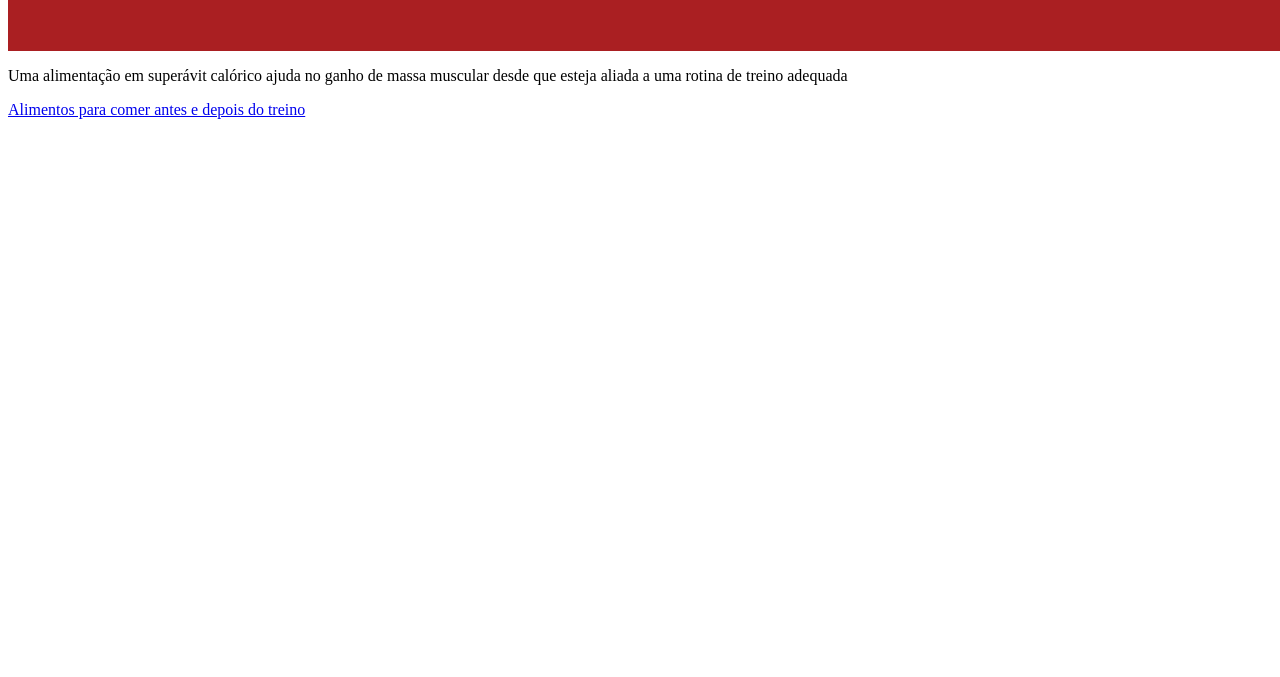
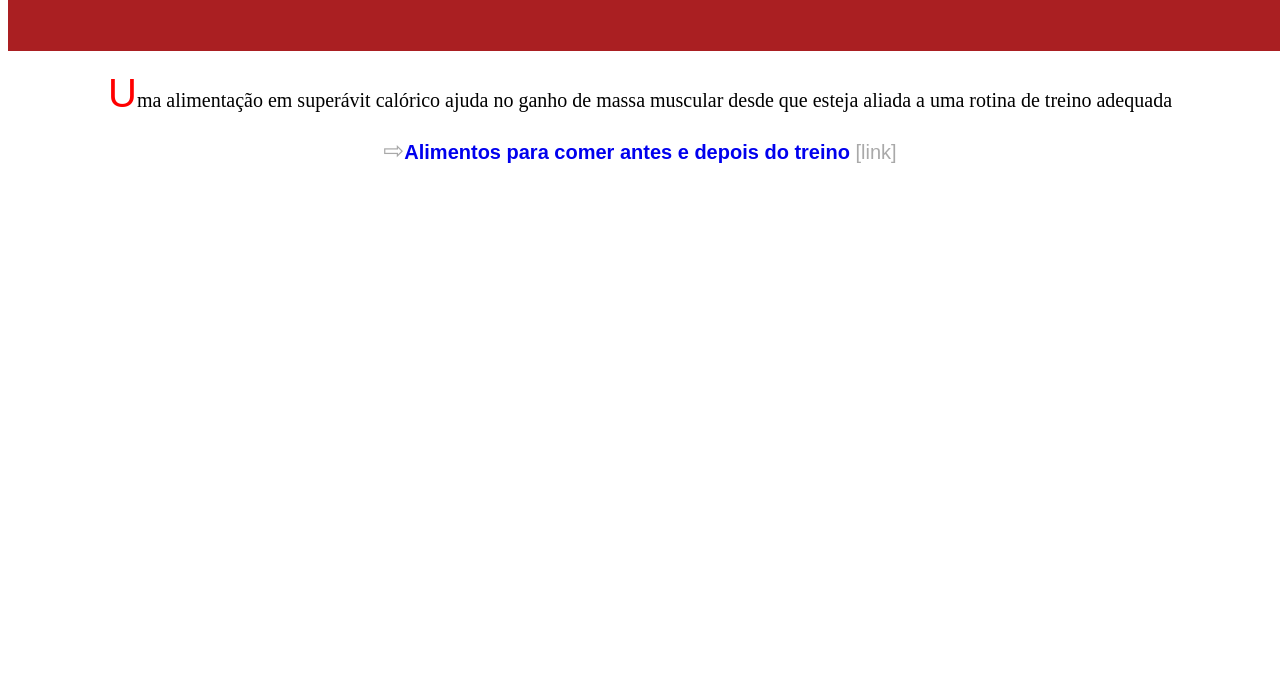
Before and after one commit to jussie-lopes23/montagem_site, a plain HTML site: page tipo_alimentacao.html in a window 1280 px wide. Shown: the part 123-800 px from the top of the page. Drawn offline with Linux system fonts and the light colour scheme.

Commit message:
Update style.css

```diff
--- a/style.css
+++ b/style.css
@@ -270,6 +270,43 @@ fieldset.grupo .campo {
   font-size: 50px;
 }
 
+.pseudo_paragrafo{
+   font-size: 20px;
+   text-align: center;
+}
+.pseudo_paragrafo::first-letter{
+  color: red;
+  font-size: 40px;
+  font-family: arial;
+}
+
+.pseudo_link{
+   font-size: 20px;
+   display: block;
+   text-align: center;
+   text-decoration: none;
+   font-family: arial;
+   font-weight: bold;
+ }
+ .pseudo_link:hover{
+  text-decoration: underline;
+  color: black;
+ }
+
+ .pseudo_link::before{
+   content: '⇨';
+   font-size: 25px;
+   text-decoration: none;
+   font-weight: normal;
+   color: darkgray;
+ }
+ .pseudo_link::after{
+   content: '[link]';
+   text-decoration: none;
+   font-weight: normal;
+   color: darkgray;
+ }
+
 
 /*tipi_de_treino*/
 .titulo_treino {
```
